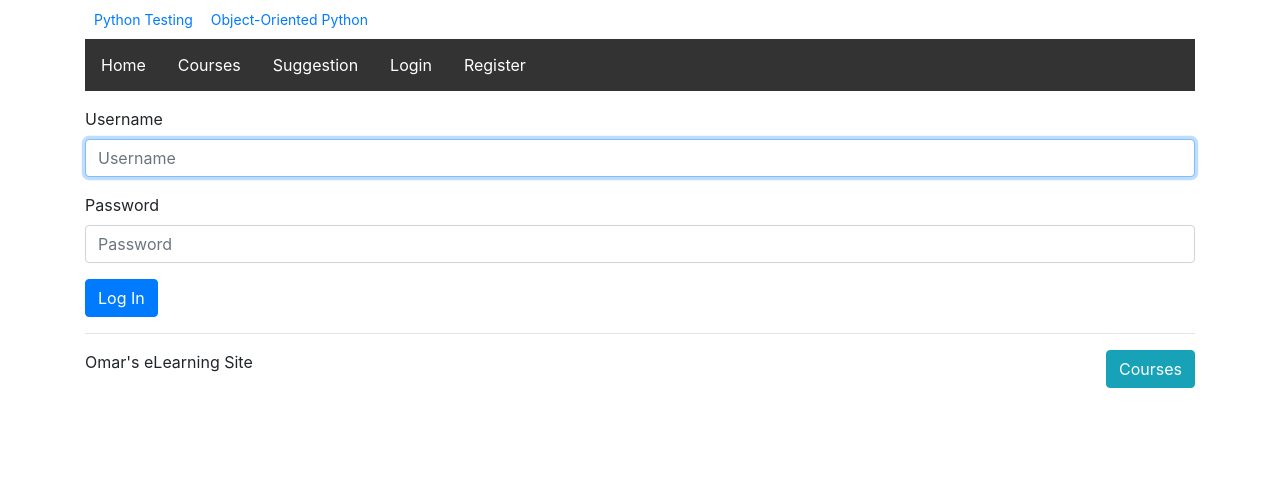
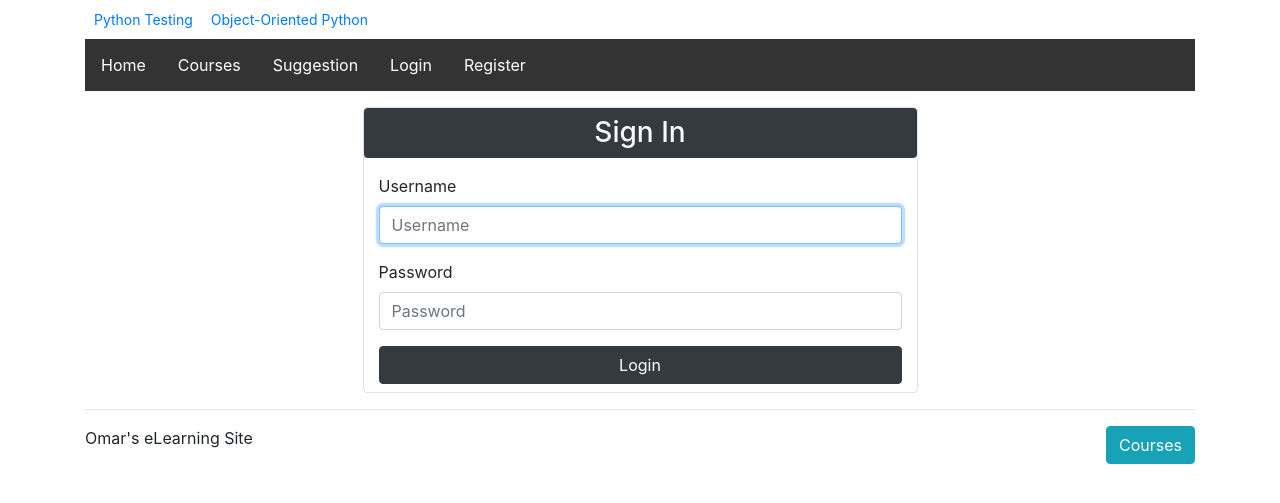
Before and after one commit to garrickheine1127/eLearning-Website-with-Django-and-Python, a Django app: page /login/ in a window 1280 px wide. Shown: the top 503 px of the page. Run offline with Django 3.2, Linux system fonts and the light colour scheme; data comes from the database, SQL or seed files in the repository; both versions use the stored data as it was after the commit; parts of the project's set-up code (start-up, migrations or seed data) failed here and were passed over; some libraries are stand-ins or nearby versions.

Commit message:
login.html design chnage

```diff
--- a/accounts/views.py
+++ b/accounts/views.py
@@ -8,5 +8,5 @@ from django.urls import reverse_lazy
 
 class SignUpView(CreateView):
     form_class = SignUpForm
-    success_url = reverse_lazy('home')   # After Creating Login Form Then Put 'login' Here.
+    success_url = reverse_lazy('login')   # After Creating Login Form Then Put 'login' Here.
     template_name = 'users/register.html'
--- a/templates/users/login.html
+++ b/templates/users/login.html
@@ -4,9 +4,12 @@
 {% block title %}Login!{% endblock %}
 
 {% block content %}
+<div class="col-md-6 container table-bordered rounded">
+    <div class="mb-3 row justify-content-center bg-dark text-light pt-2 rounded"><h3>Sign In</h3></div>
     <form method="POST">
          {% csrf_token %}
          {% bootstrap_form form %}
-         <button type="submit" class="btn btn-primary">Log In</button>
+         <button type="submit" class="btn btn-dark btn-block mb-2">Login</button>
     </form>
+</div>
 {% endblock content %}
```
Also changed, not shown: db.sqlite3.
